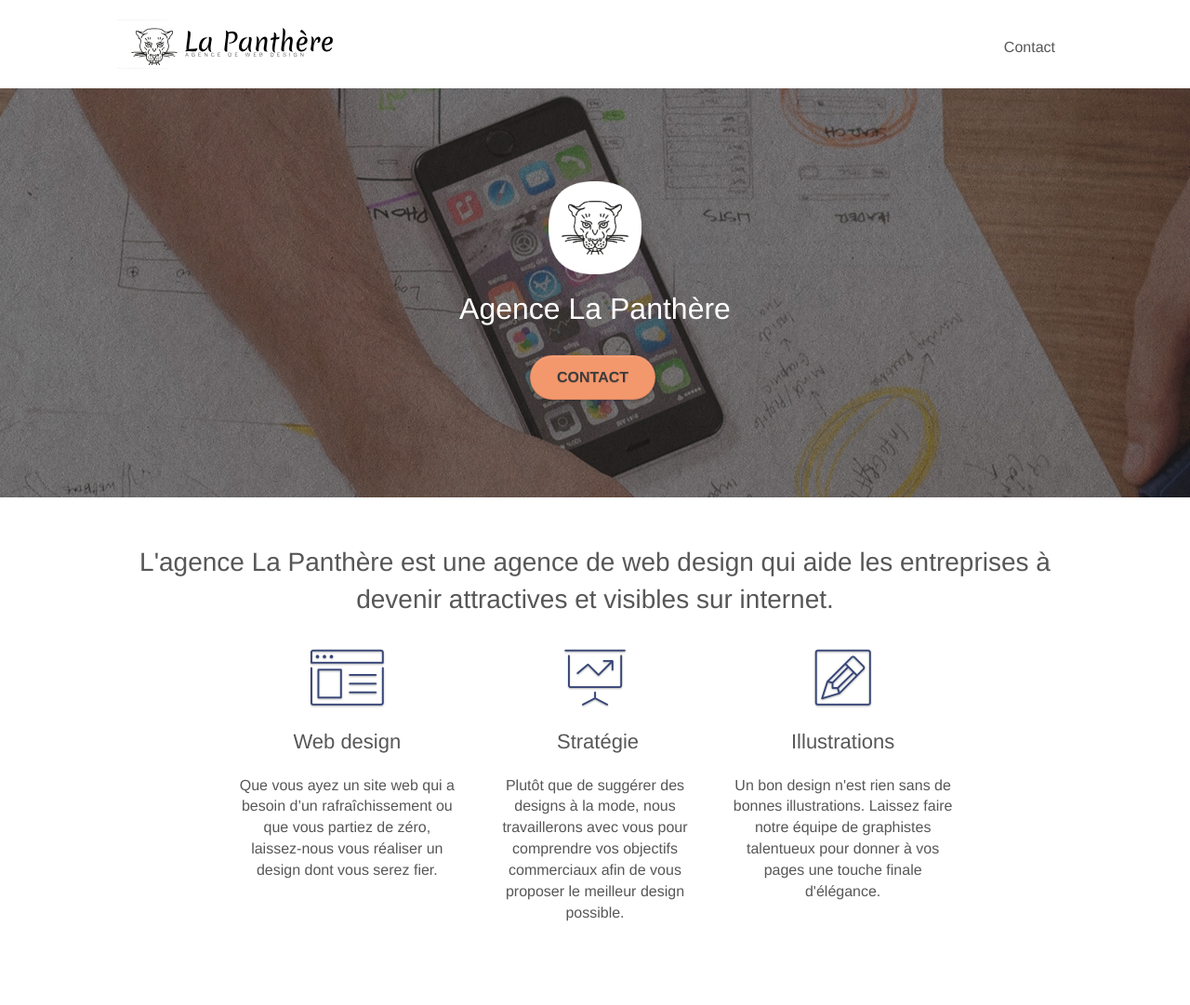
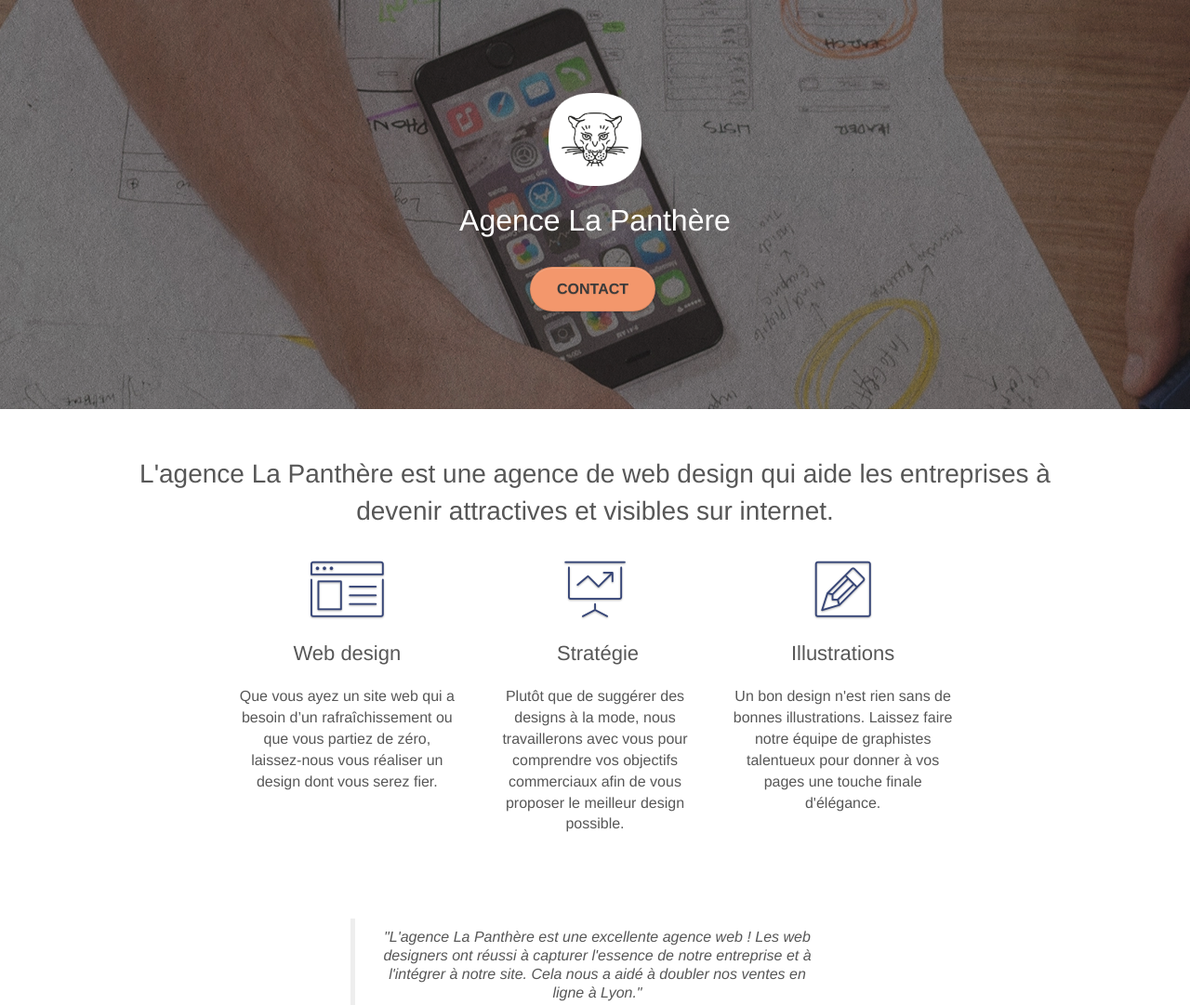
Before and after one commit to JaRoD41/La-Panthere, a website: page index.html in a window 1280 px wide. Shown: the top 1081 px of the page at 93% size. Drawn offline with Linux system fonts and the light colour scheme.

Commit message:
modifs font size

```diff
--- a/index.html
+++ b/index.html
@@ -32,37 +32,6 @@
 	<!-- Principal conteneur -->
 	<div class="page-container">
 
-		<!-- bloc-0 -->
-		<div class="bloc bgc-white l-bloc " id="bloc-0">
-			<div class="container bloc-sm">
-
-				<nav class="navbar row">
-					<div class="navbar-header">
-						<div class="keywords" style="color:#cccccc;font-size:1px;">Agence web à Paris, stratégie web,
-							web design, illustrations, design de site web, site web, web, internet, site internet, site
-						</div>
-						<a class="navbar-brand" href="index.html"><img src="img/agence-la-panthere-monochrome.svg"
-								alt="paris web design logo agence web meilleure agence" height="40" /></a>
-						<div class="keywords" style="color:#cccccc;font-size:1px;">Agence web à paris, stratégie web,
-							web design, illustrations, design de site web, site web, web, internet, site internet, site
-						</div>
-						<button id="nav-toggle" type="button" class="ui-navbar-toggle navbar-toggle"
-							data-toggle="collapse" data-target=".navbar-1">
-							<span class="sr-only">Toggle navigation</span><span class="icon-bar"></span><span
-								class="icon-bar"></span><span class="icon-bar"></span>
-						</button>
-					</div>
-					<div class="collapse navbar-collapse navbar-1 special-dropdown-nav">
-						<ul class="site-navigation nav navbar-nav">
-							<li>
-								<a href="page2.html">Contact</a>
-							</li>
-						</ul>
-					</div>
-				</nav>
-			</div>
-		</div>
-		<!-- bloc-0 END -->
 
 		<!-- bloc-1-presentation -->
 		<div class="bloc bgc-dark-slate-blue bg-banniere d-bloc bg-t-edge bloc-bg-texture texture-paper b-parallax"
@@ -178,7 +147,7 @@
 			<div class="container bloc-lg">
 				<div class="row">
 					<div class="col-sm-12 text-center">
-						<p>Nous travaillons avec beaucoup de clients, voici nos réalisations.</p>
+						<p class="intro-rea">Nous travaillons avec beaucoup de clients, voici nos réalisations.</p>
 					</div>
 				</div>
 				<div class="row tight-width-whitespace portfolio-row">
--- a/style.css
+++ b/style.css
@@ -755,6 +755,10 @@ h4 {
 	color: #ffffff !important;
 }
 
+.intro-rea {
+	font-size: 20px;
+}
+
 .portfolio-thumb {
 	margin: auto;
 	margin-bottom: 24px;
```
